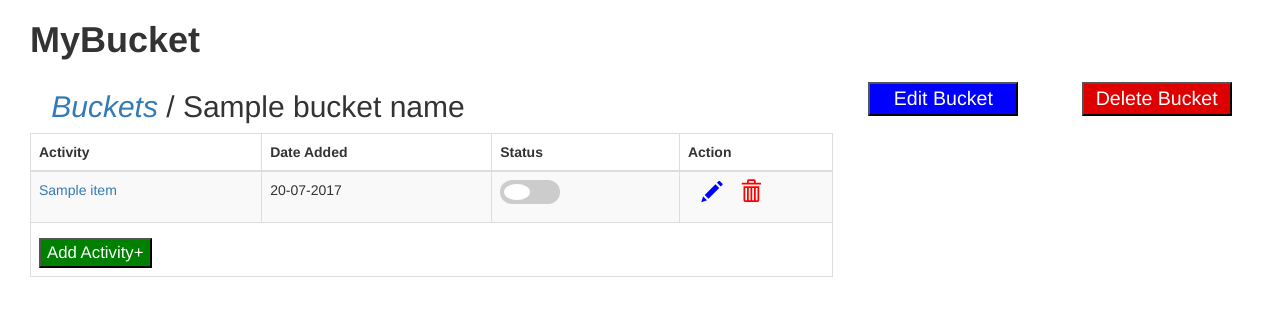
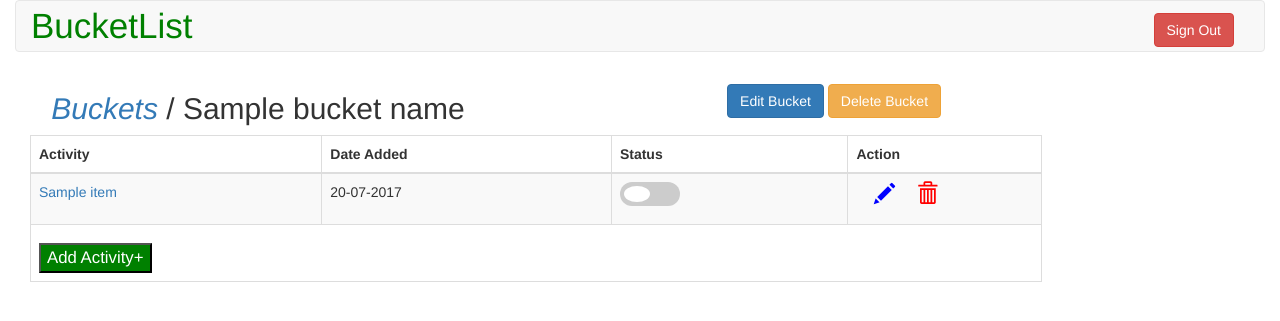
Before and after one commit to patlub/bucketList, a Flask app: template templates/items.html in a window 1280 px wide. Shown: the top 321 px of the page. Run offline with Flask 2, Linux system fonts and the light colour scheme; the template is opened without the code that fills it: most values are stand-ins (such as "Sample title", 1, 10 or a date in 2020); some libraries are stand-ins or nearby versions.

Commit message:
Improve UI for bucket and items

```diff
--- a/BucketList.py
+++ b/BucketList.py
@@ -71,12 +71,14 @@ def buckets():
     """
     Returns list of all buckets
     """
+
     if 'id' not in session:
         return redirect(url_for('sign_in'))
 
     user = [user for user in bucketApp.all_users
             if user.id == session['id']]
     if user:
+        # return render_template('buckets.html',
         return render_template('buckets.html',
                                buckets=user[0].get_buckets(),
                                len=len(user[0].get_buckets()))
--- a/static/css/main.css
+++ b/static/css/main.css
@@ -81,11 +81,7 @@
 }
 
 #edit-bucket-btn {
-    background-color: #0000ff;
-    color: #ffffff;
-    font-size: 140%;
-    width: 70%;
-    margin-top: 7%;
+    width: 100%;
 }
 
 #create-bucket {
@@ -168,12 +164,7 @@
 }
 
 #create-bucket-btn {
-    width: 70%;
-    height: 35px;
-    font-size: 150%;
-    margin-top: 5%;
-    background-color: green;
-    color: #ffffff;
+    width: 100%;
 }
 
 #e-bucket-btn {
--- a/templates/items.html
+++ b/templates/items.html
@@ -2,7 +2,7 @@
 <html lang="en">
 <head>
     <meta charset="UTF-8">
-    <link rel="stylesheet" href="../static/css/bootstrap.min.css">
+    <link href="http://getbootstrap.com/dist/css/bootstrap.min.css" rel="stylesheet">
     <link rel="stylesheet" href="../static/css/toggle.css">
     <link rel="stylesheet" type="text/css" href="../static/css/main.css"/>
     <script src="https://ajax.googleapis.com/ajax/libs/jquery/3.2.0/jquery.min.js"></script>
@@ -12,23 +12,38 @@
 </head>
 <body>
 <div class="container-fluid">
-    <div class="col-md-12"><h1><strong>MyBucket</strong></h1></div>
+    <nav class="navbar navbar-default">
+        <div class="container-fluid">
+            <!-- Brand and toggle get grouped for better mobile display -->
+            <div class="navbar-header">
+                <a class="navbar-brand" href="#" style="color: green;font-size: 250%">BucketList</a>
+            </div>
+
+            <!-- Collect the nav links, forms, and other content for toggling -->
+            <div class="collapse navbar-collapse" id="bs-example-navbar-collapse-1">
+
+                <button type="button" class="btn btn-danger pull-right" style="margin-top: 1%;">Sign Out</button>
+
+
+            </div><!-- /.navbar-collapse -->
+        </div><!-- /.container-fluid -->
+    </nav>
     <div class="row">
-        <div id="bucket-lists-heading" class="col-md-8"><h2>
+        <div id="bucket-lists-heading" class="col-md-5"><h2>
             <a href="http://localhost:5000/buckets"><em>Buckets</em></a> / {{ bucket_name }}</h2>
         </div>
-        <div class="col-md-2">
-            <input type="button" id="e-bucket-btn" value="Edit Bucket" data-toggle="modal"
-                   data-target="#editBucketModal"/>
-        </div>
-        <div class="col-md-2">
-            <a href="http://localhost:5000/del_bucket/{{ bucket_name }}">
-                <input type="button" id="delete-bucket-btn" value="Delete Bucket"
-                       onclick="return confirm('Are you sure you want to delete this bucket')"/>
-            </a>
+        <div class="col-md-4">
+            <button type="button" class="btn btn-warning pull-right"
+                    onclick="return confirm('Are you sure you want to delete this bucket')"
+                    style="margin-top: 3%;margin-right: 1%;">Delete Bucket
+            </button>
+            <button type="button" class="btn btn-primary pull-right" style="margin-top: 3%;margin-right: 1%;"
+                    data-toggle="modal"
+                    data-target="#editBucketModal">Edit Bucket
+            </button>
         </div>
     </div>
-    <div class="col-md-8">
+    <div class="col-md-10">
         <table class="table table-bordered table-striped table-responsive">
             <thead>
             <tr>
@@ -85,9 +100,10 @@
                     </div>
                     <div class="modal-body">
                         <form action="http://localhost:5000/create_item/{{ bucket_name }}" method="post">
-                            <div><input type="text" name="item-name" class="modal-text-box"
-                                        placeholder="Activity" required></div>
-                            <div><input type="submit" id="create-bucket-btn" value="Add Activity"></div>
+                            <div class="form-group"><textarea name="item-name" class="form-control"
+                                                              placeholder="Activity" required></textarea></div>
+                            <div><input type="submit" id="create-bucket-btn" class="btn btn-primary"
+                                        value="Add Activity"></div>
                         </form>
                     </div>
                 </div>
@@ -107,11 +123,13 @@
                     </div>
                     <div class="modal-body">
                         <form action="http://localhost:5000/edit_bucket/{{ bucket_name }}" method="post">
-                            <div><input type="text" name="bucket-name" class="modal-text-box"
-                                        placeholder="Bucket Name" value="{{ bucket_name }}" required></div>
-                            <div><input type="text" name="description" class="modal-text-box"
-                                        placeholder="Description" value="{{ bucket_desc }}" required></div>
-                            <div><input type="submit" id="edit-bucket-btn" value="Update"></div>
+                            <div class="form-group"><input type="text" name="bucket-name" class="form-control"
+                                                           placeholder="Bucket Name" value="{{ bucket_name }}" required>
+                            </div>
+                            <div class="form-group"><input type="text" name="description" class="form-control"
+                                                           placeholder="Description" value="{{ bucket_desc }}" required>
+                            </div>
+                            <div><input type="submit" class="btn btn-primary" id="edit-bucket-btn" value="Update"></div>
                         </form>
                     </div>
                 </div>
```
Also changed, not shown: templates/buckets.html (+44 -25 lines), templates/new_index.html (deleted, +0 -50 lines).
